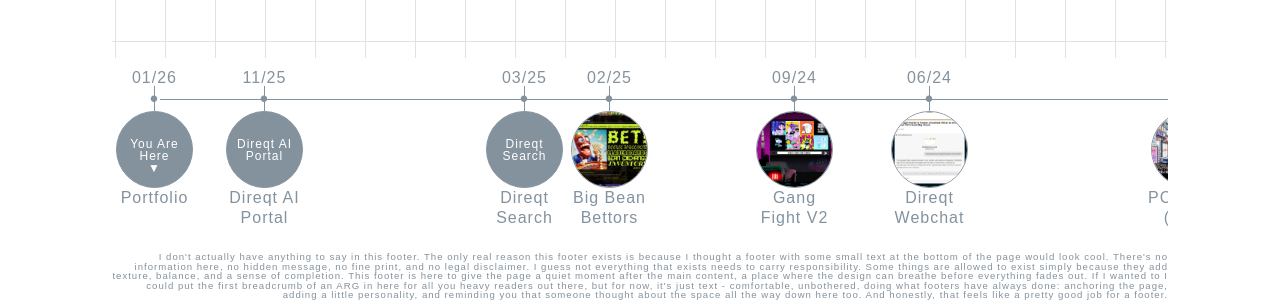
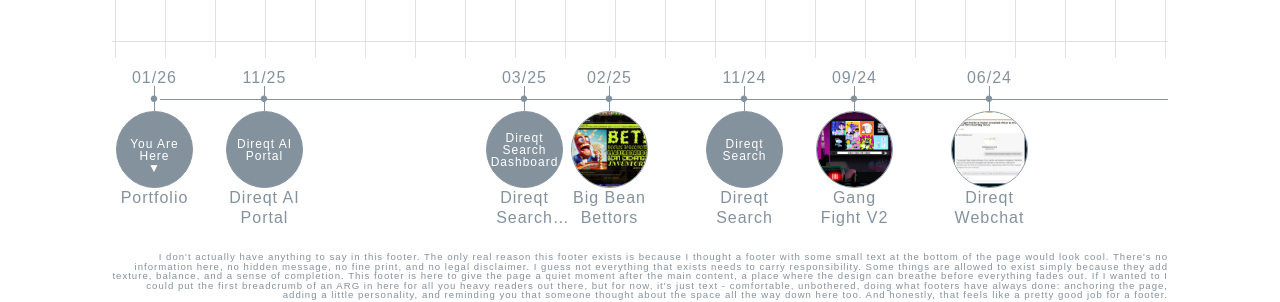
Before and after one commit to sbboard/portfolio_2026, a Vue app: page / in a window 1280 px wide. Shown: the part 476-778 px from the top of the page. Built offline with nearby package versions, Linux system fonts and the light colour scheme; no server answers; a web font is replaced by a local one.

Commit message:
feat: update color handling and project details for improved consistency

```diff
--- a/src/components/ThreeDeeTeeVee.vue
+++ b/src/components/ThreeDeeTeeVee.vue
@@ -1,7 +1,7 @@
 <script lang="ts" setup>
 import { useProjects } from '@/composables/useProjects';
 import { useProjectStore } from '@/stores/project';
-import { TEXT_COLOR } from '@/utils/styleConfig';
+import { getRawHexColor, TEXT_COLOR } from '@/utils/styleConfig';
 import * as THREE from 'three';
 import { FBXLoader } from 'three/examples/jsm/loaders/FBXLoader.js';
 import { onMounted, onUnmounted, ref, watch } from 'vue';
@@ -76,7 +76,7 @@ new FBXLoader().load('/models/tv.fbx', fbx => {
         });
 
         const wireMat = new THREE.MeshBasicMaterial({
-            color: parseInt(TEXT_COLOR.slice(1), 16),
+            color: getRawHexColor(TEXT_COLOR, true),
             wireframe: true,
         });
 
--- a/src/composables/useProjects.ts
+++ b/src/composables/useProjects.ts
@@ -39,8 +39,14 @@ const projects: Project[] = [
         image: '/projectThumbs/bean.jpg',
     },
     {
+        name: 'Direqt Search Dashboard',
+        date: '03/25',
+        description: 'Artsy web toy about an astronaut making music.',
+        tech: ['Vue 3', 'Typescript', 'SCSS'],
+    },
+    {
         name: 'Direqt Search',
-        date: '03/25',
+        date: '11/24',
         description: 'Artsy web toy about an astronaut making music.',
         tech: ['Vue 3', 'Typescript', 'SCSS'],
     },
--- a/src/utils/styleConfig.ts
+++ b/src/utils/styleConfig.ts
@@ -1,2 +1,8 @@
 export const TEXT_COLOR = '#84929e';
 export const TEXT_COLOR_OPAQUE = `${TEXT_COLOR}45`;
+
+export function getRawHexColor(color: string, num?: boolean): string | number {
+    const hex = color.slice(1);
+    if (num) return parseInt(hex, 16);
+    return hex;
+}
```
Also changed, not shown: src/App.vue (+3 -3 lines).
